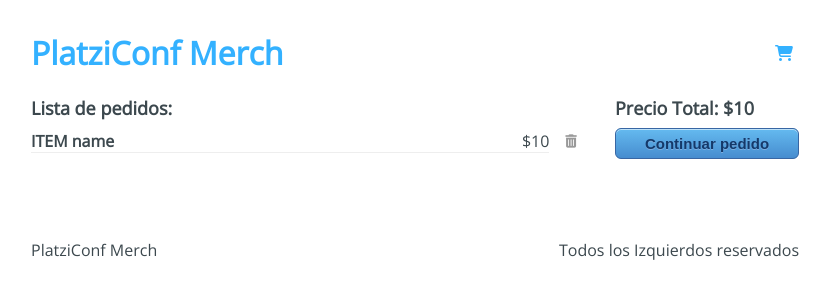
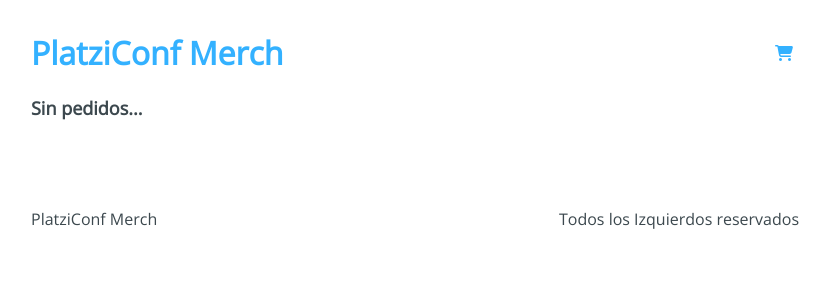
Before and after one commit to LaloJami/reto-playzi-conf, a React app: page /checkout in a window 1280 px wide. Shown: the top 300 px of the page, without its empty margins (225-1055 px from the left). Built offline with nearby package versions, Linux system fonts and the light colour scheme.

Commit message:
[update and fix]useContext en la pagina de checkout y correccion de bug en la funcion de eliminacion de item

```diff
--- a/src/containers/Checkout.jsx
+++ b/src/containers/Checkout.jsx
@@ -1,28 +1,45 @@
-import React from 'react';
+import React, { useContext } from 'react';
 import { Link } from 'react-router-dom';
+import {AppContext} from '../context/AppContext'
 import '../styles/components/Checkout.css'
 
 const Checkout = () => {
+  const { state: { cart }, removeFromCart } = useContext(AppContext);
+
+  const handleRemove = (i) => {
+    removeFromCart(i);
+  };
+
+  const handleSumTotal = () => {
+    const reducer = (accumulator, currentValue) => accumulator + currentValue.price;
+    const sum = cart.reduce(reducer, 0);
+    return sum;
+  }
+
   return (
     <div className="Checkout">
       <div className="Checkout-content">
-        <h3>Lista de pedidos: </h3>
+        {cart.length > 0 ? <h3>Lista de pedidos: </h3>:<h3>Sin pedidos...</h3> }
+        {cart.map((item, i) => (
           <div className="Checkout-item">
             <div className="Checkout-element">
-            <h4>ITEM name</h4>
-            <span>$10</span>
+              <h4>{item.title}</h4>
+              <span>$ {item.price}</span>
             </div>
-          <button type="button">
+            <button type="button" onClick={()=>handleRemove(i)} >
               <i className="fas fa-trash-alt" />
             </button>
           </div>
+        ))}
       </div>
+      {cart.length > 0 && (
         <div className="Checkout-sidebar">
-        <h3>Precio Total: $10</h3>
+          <h3>{`Precio Total: $ ${handleSumTotal()}`}</h3>
           <Link to="/checkout/information">
             <button type="button">Continuar pedido</button>
           </Link>
         </div>
+      )}
     </div>
   );
 };
--- a/src/hooks/useInitialState.js
+++ b/src/hooks/useInitialState.js
@@ -11,10 +11,10 @@
     })
   }
 
-  const removeFromCart = paylad => {
+  const removeFromCart = (indexToRemove) => {
     setState({
       ...state,
-      cart: state.cart.filter(items => items.id !== payload.id)
+      cart: state.cart.filter((_items, indexCurrent) => indexCurrent !== indexToRemove)
     });
   }
 
```
Lines whose indentation alone changed are shown as unchanged.
